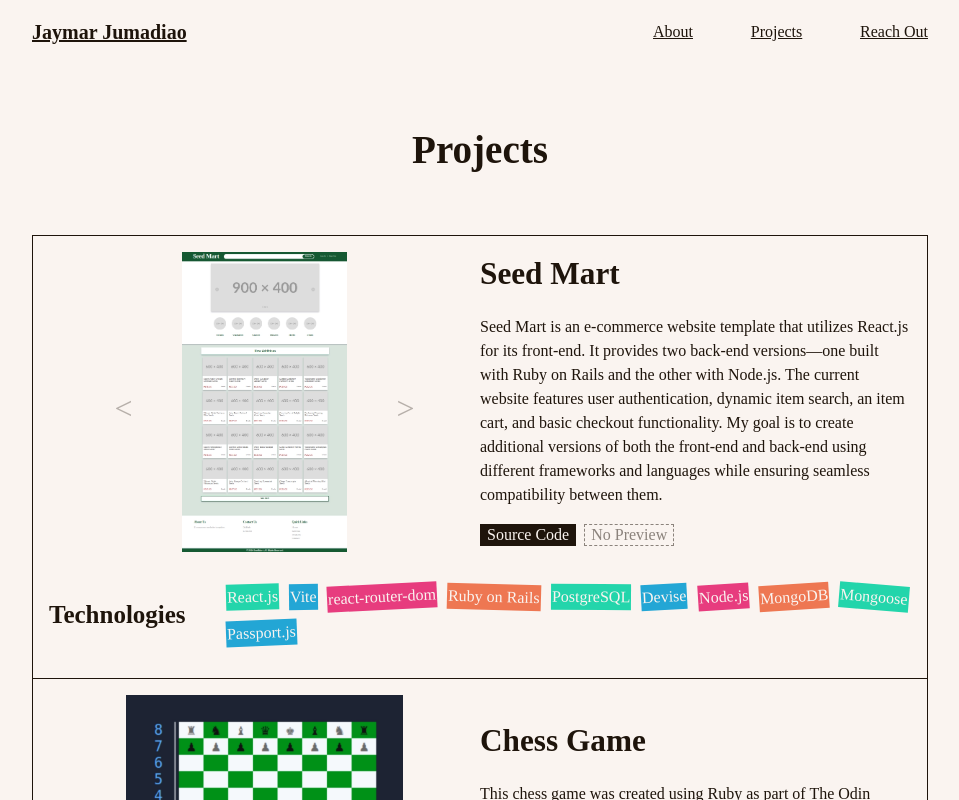
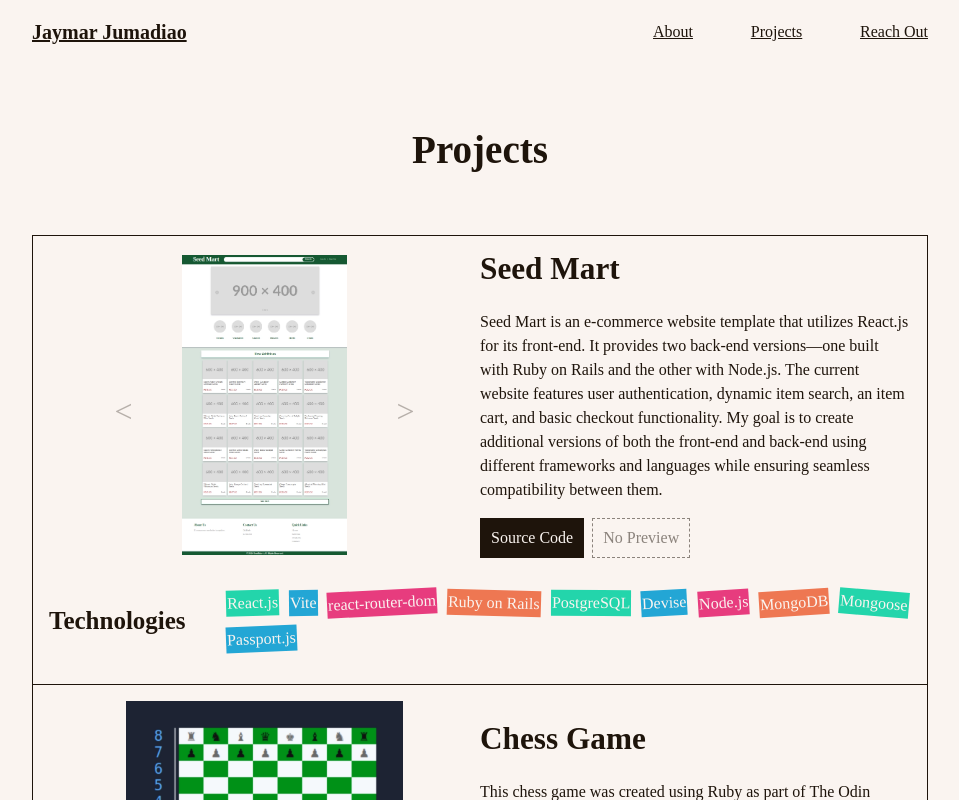
Before and after one commit to kalamansi10/portfolio-react, a React (Vite) app: page /projects in a window 1280 px wide. Shown: the top 800 px of the page, without its empty margins (160-1119 px from the left). Built offline with nearby package versions, Linux system fonts and the light colour scheme; a web font is replaced by a local one.

Commit message:
Buttons styling changes

```diff
--- a/src/App.css
+++ b/src/App.css
@@ -200,6 +200,12 @@ nav {
   opacity: 50%;
 }
 
+.btn-1,
+.btn-2,
+.btn-3 {
+  padding: 10px;
+}
+
 /* Project Wrapper */
 
 .project-page {
@@ -285,6 +291,10 @@ nav {
     font-size: 2rem;
     opacity: 30%;
     background-color: var(--background);
+    user-select: none;
+    -moz-user-select: -moz-none;
+    -khtml-user-select: none;
+    -webkit-user-select: none;
   }
 
   span:hover {
```
